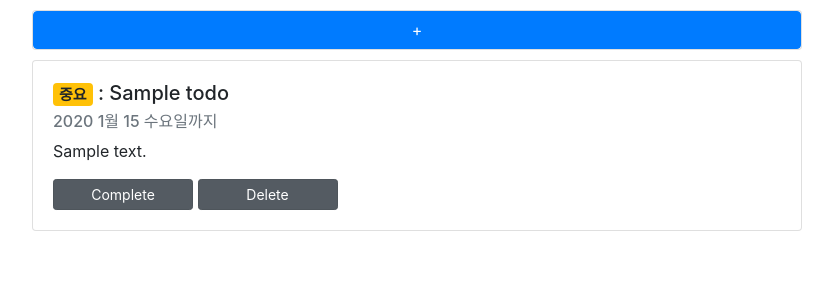
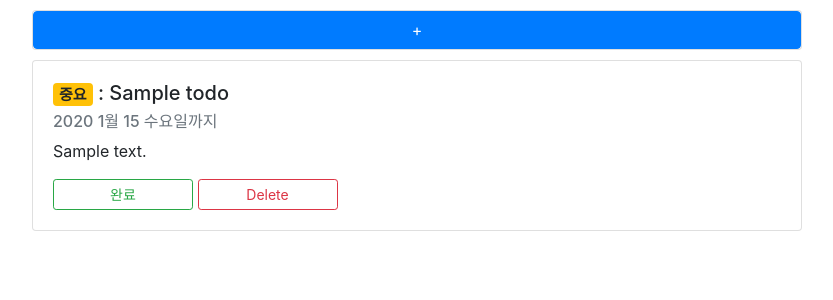
Before and after one commit to HongSeongSu/DjangoTodo, a Django app: page /task/list/ in a window 1280 px wide. Shown: the part 56-356 px from the top of the page, without its empty margins (223-1056 px from the left). Run offline with Django 3.2, Linux system fonts and the light colour scheme; a user stored in the database is signed in; tables that the repository leaves empty hold one stand-in row (values such as "Sample post"); some libraries are stand-ins or nearby versions.

Commit message:
Modify task views and todo list html

```diff
--- a/todo/task/views.py
+++ b/todo/task/views.py
@@ -34,12 +34,6 @@ class SignupView(CreateView):
     form_class = CreateUserForm
     success_url = reverse_lazy('task:list')
 
-    def get_context_data(self, **kwargs):
-        context = super().get_context_data(**kwargs)
-        context['list'] = '　'
-        context['overtime'] = '　'
-        return context
-
 
 class LoginView(FormView):
     template_name = 'registration/login.html'
@@ -56,12 +50,6 @@ class LoginView(FormView):
     def form_valid(self, form):
         auth_login(self.request, form.get_user())
         return super(LoginView, self).form_valid(form)
-
-    def get_context_data(self, **kwargs):
-        context = super().get_context_data(**kwargs)
-        context['list'] = '　'
-        context['overtime'] = '　'
-        return context
 
 
 class LogoutView(RedirectView):
--- a/todo/templates/task/todo_list.html
+++ b/todo/templates/task/todo_list.html
@@ -10,23 +10,30 @@
     <div class="card-body">
         <h5 class="card-title">
             {% if obj.priority == '1' %}
-                <span class="badge badge-warning">{{ obj.get_priority_display }}</span>
+            <span class="badge badge-warning">{{ obj.get_priority_display }}</span>
             {% elif obj.priority == '2' %}
-                <span class="badge badge-primary">{{ obj.get_priority_display }}</span>
+            <span class="badge badge-primary">{{ obj.get_priority_display }}</span>
             {% else %}
-                <span class="badge badge-light">{{ obj.get_priority_display }}</span>
+            <span class="badge badge-light">{{ obj.get_priority_display }}</span>
             {% endif %}
             : {{ obj.title }}</h5>
         {% if obj.date_now|date:"Y M d" > obj.deadline|date:"Y M d" %}
-        <h6 class="card-subtitle mb-2 text-muted"><del>{{ obj.deadline|date:"Y M d D" }}</del>지남</h6>
+        <h6 class="card-subtitle mb-2 text-muted">
+            <del>{{ obj.deadline|date:"Y M d D" }}</del>
+            지남
+        </h6>
         {% else %}
-            <h6 class="card-subtitle mb-2 text-muted">{{ obj.deadline|date:"Y M d D" }}까지</h6>
+        <h6 class="card-subtitle mb-2 text-muted">{{ obj.deadline|date:"Y M d D" }}까지</h6>
         {% endif %}
         <p class="card-text">{{ obj.note }}</p>
-        <a href="{% url 'task:complete' obj.id %}" class="btn btn-secondary btn-sm active" role="button"
-           aria-pressed="true" style="width: 140px;">{{ obj.completed|yesno:"Complete, Uncomplete" }}</a>
-        <a href="{% url 'task:delete' obj.id %}" class="btn btn-secondary btn-sm active" role="button"
-           aria-pressed="true" style="width: 140px;">Delete</a>
+
+        {% if obj.completed == False %}
+            <a href="{% url 'task:complete' obj.id %}" class="btn btn-outline-secondary btn-sm" role="button" aria-pressed="true" style="width: 140px;">{{ obj.completed|yesno:"완료, 미완료" }}</a>
+        {% else %}
+            <a href="{% url 'task:complete' obj.id %}" class="btn btn-outline-success btn-sm" role="button" aria-pressed="true" style="width: 140px;">{{ obj.completed|yesno:"완료, 미완료" }}</a>
+        {% endif %}
+        <a href="{% url 'task:delete' obj.id %}" class="btn btn-outline-danger btn-sm" role="button"
+               aria-pressed="true" style="width: 140px;">Delete</a>
     </div>
 </div>
 {% endfor %}
```
